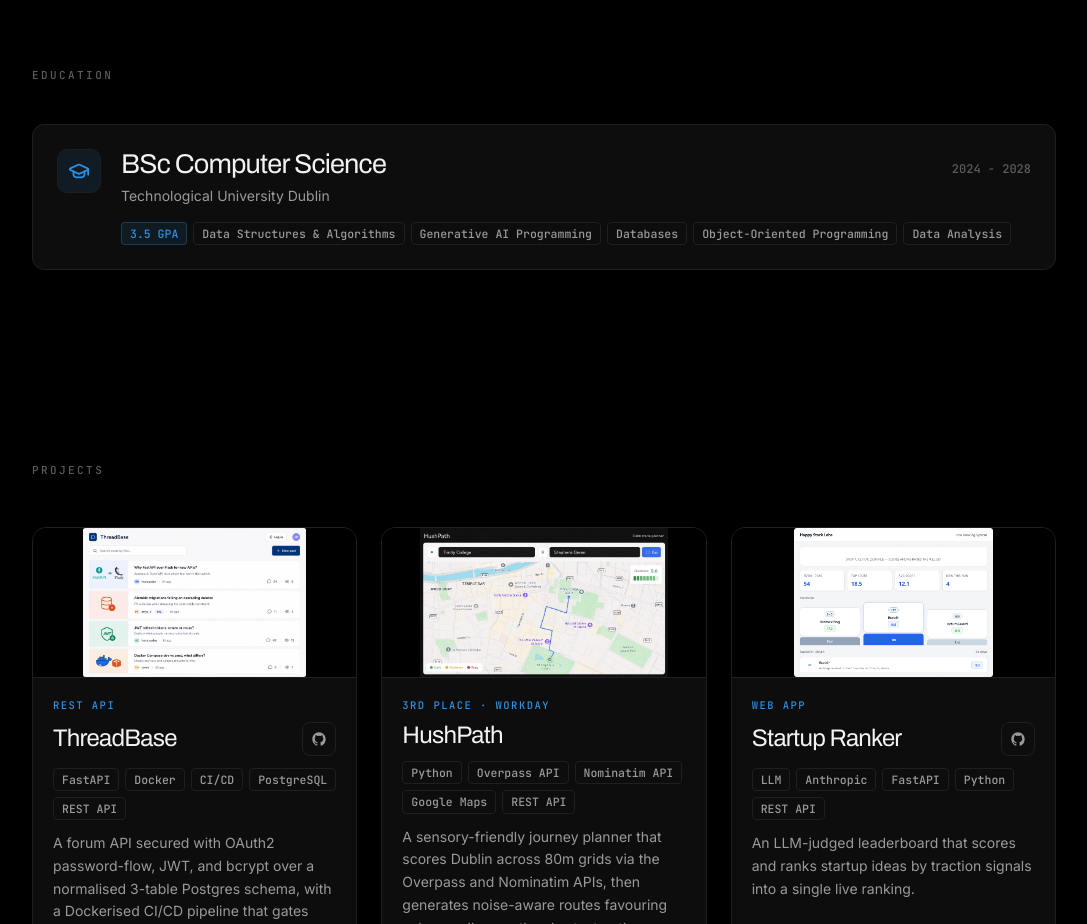
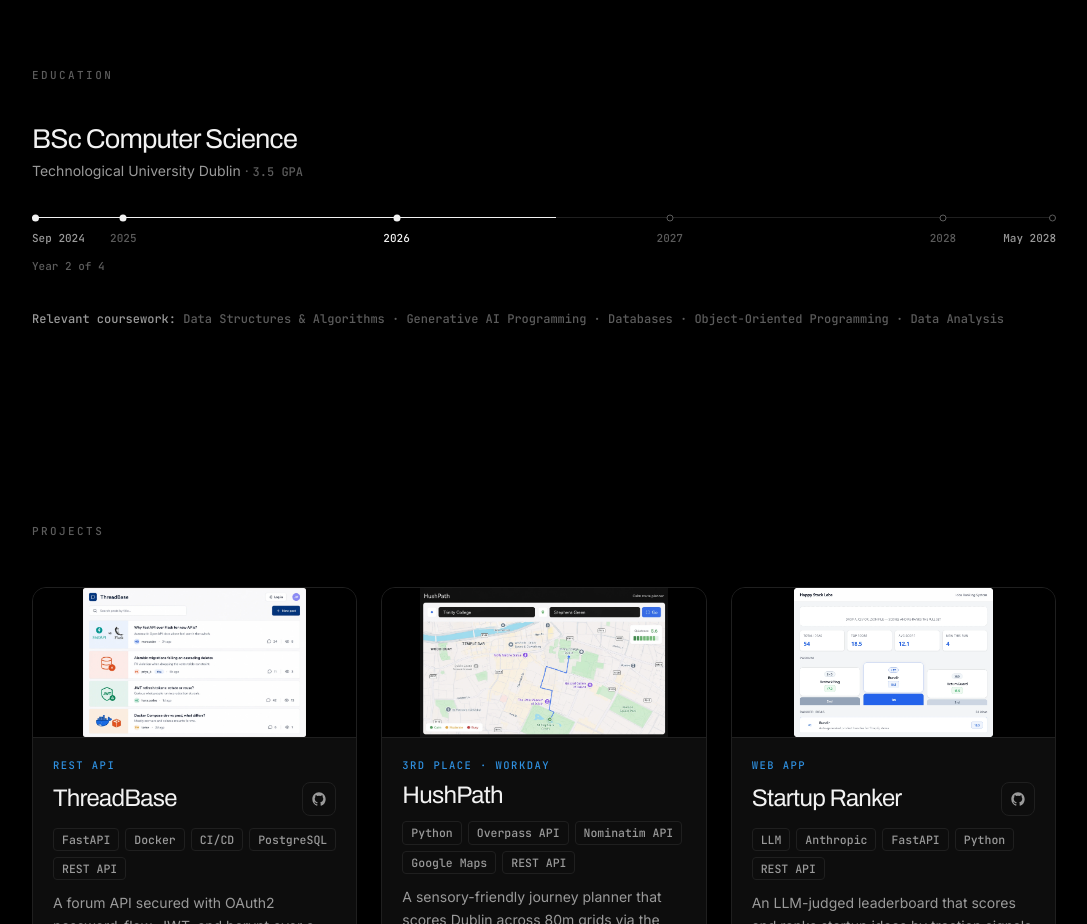
Before and after one commit to jakeoreillyy/Portfolio, a React (Vite) app: page / in a window 1280 px wide. Shown: the part 3120-4044 px from the top of the page, without its empty margins (96-1183 px from the left). Built offline with nearby package versions, Linux system fonts and the light colour scheme; no server answers.

Commit message:
revamped education style

```diff
--- a/src/components/Education.tsx
+++ b/src/components/Education.tsx
@@ -1,6 +1,19 @@
-import { CapIcon } from "./icons";
 import { Reveal } from "./Reveal";
-import { Section, Tag } from "./Section";
+import { Section } from "./Section";
+
+const START = new Date(2024, 8, 1); // September 2024
+const END = new Date(2028, 4, 31); // May 2028
+const SPAN = END.getTime() - START.getTime();
+const TOTAL_YEARS = 4;
+
+const at = (date: Date) => Math.min(Math.max((date.getTime() - START.getTime()) / SPAN, 0), 1);
+
+// Calendar-year checkpoints after the start. September sits about three
+// quarters of the way through 2024, so the first gap is visibly the short one.
+const YEARS = Array.from(
+  { length: END.getFullYear() - START.getFullYear() },
+  (_, i) => START.getFullYear() + 1 + i,
+);
 
 const modules = [
   "Data Structures & Algorithms",
@@ -10,31 +23,80 @@
   "Data Analysis",
 ];
 
+function yearOfStudy(now: Date) {
+  const months =
+    (now.getFullYear() - START.getFullYear()) * 12 + (now.getMonth() - START.getMonth());
+  return Math.min(Math.max(Math.floor(months / 12) + 1, 1), TOTAL_YEARS);
+}
+
 export function Education() {
+  const now = new Date();
+  const progress = at(now);
+  const currentYear = now.getFullYear();
+
   return (
     <Section id="education" title="Education">
       <Reveal delay={120} className="mt-10">
-        <div className="flex items-start gap-5 rounded-xl border border-line bg-surface p-6">
-          <div className="flex size-11 shrink-0 items-center justify-center rounded-[10px] border border-line bg-accent/10 text-accent">
-            <CapIcon size={22} />
+        <p className="font-display text-[clamp(1.3rem,2.3vw,1.7rem)] leading-[1.15] tracking-[-0.03em] text-foreground">
+          BSc Computer Science
+        </p>
+        <p className="mt-1.5 text-sm text-muted">
+          Technological University Dublin
+          <span className="text-faint"> · </span>
+          <span className="font-mono text-xs text-faint tabular-nums">3.5 GPA</span>
+        </p>
+
+        <div className="mt-9">
+          <div className="relative h-px bg-line">
+            <span
+              aria-hidden
+              className="absolute inset-y-0 left-0 bg-foreground"
+              style={{ width: `${progress * 100}%` }}
+            />
+            <span
+              aria-hidden
+              className="absolute top-1/2 left-0 size-[7px] -translate-y-1/2 rounded-full bg-foreground"
+            />
+            {YEARS.map((year) => (
+              <span
+                key={year}
+                aria-hidden
+                className={`absolute top-1/2 size-[7px] -translate-x-1/2 -translate-y-1/2 rounded-full ${
+                  year <= currentYear ? "bg-foreground" : "border border-faint bg-background"
+                }`}
+                style={{ left: `${at(new Date(year, 0, 1)) * 100}%` }}
+              />
+            ))}
+            <span
+              aria-hidden
+              className="absolute top-1/2 right-0 size-[7px] -translate-y-1/2 rounded-full border border-faint bg-background"
+            />
           </div>
-          <div className="min-w-0 flex-1">
-            <div className="flex flex-wrap items-baseline justify-between gap-x-4 gap-y-1">
-              <p className="font-display text-[clamp(1.3rem,2.3vw,1.7rem)] leading-[1.15] tracking-[-0.03em] text-foreground">
-                BSc Computer Science
-              </p>
-              <p className="shrink-0 font-mono text-xs text-faint">2024 - 2028</p>
-            </div>
-            <p className="mt-1.5 text-sm text-muted">Technological University Dublin</p>
 
-            <div className="mt-4 flex flex-wrap gap-1.5">
-              <Tag accent>3.5 GPA</Tag>
-              {modules.map((module) => (
-                <Tag key={module}>{module}</Tag>
-              ))}
-            </div>
+          <div className="relative mt-3 h-4 font-mono text-[11px] tabular-nums">
+            <span className="absolute left-0 whitespace-nowrap text-muted">Sep 2024</span>
+            {YEARS.map((year) => (
+              <span
+                key={year}
+                className={`absolute hidden -translate-x-1/2 sm:inline ${
+                  year === currentYear ? "text-foreground" : "text-faint"
+                }`}
+                style={{ left: `${at(new Date(year, 0, 1)) * 100}%` }}
+              >
+                {year}
+              </span>
+            ))}
+            <span className="absolute right-0 whitespace-nowrap text-muted">May 2028</span>
           </div>
+
+          <p className="mt-3 font-mono text-[11px] text-faint">
+            Year {yearOfStudy(now)} of {TOTAL_YEARS}
+          </p>
         </div>
+
+        <p className="mt-8 font-mono text-xs leading-loose text-faint">
+          <span className="text-muted">Relevant coursework:</span> {modules.join(" · ")}
+        </p>
       </Reveal>
     </Section>
   );
--- a/src/components/icons.tsx
+++ b/src/components/icons.tsx
@@ -59,16 +59,6 @@
   );
 }
 
-export function CapIcon(props: IconProps) {
-  return (
-    <Outline {...props}>
-      <path d="M21.42 10.922a1 1 0 0 0-.019-1.838L12.83 5.18a2 2 0 0 0-1.66 0L2.6 9.08a1 1 0 0 0 0 1.832l8.57 3.908a2 2 0 0 0 1.66 0z" />
-      <path d="M22 10v6" />
-      <path d="M6 12.5V16a6 3 0 0 0 12 0v-3.5" />
-    </Outline>
-  );
-}
-
 export function ArrowUpRightIcon(props: IconProps) {
   return (
     <Outline {...props}>
```
